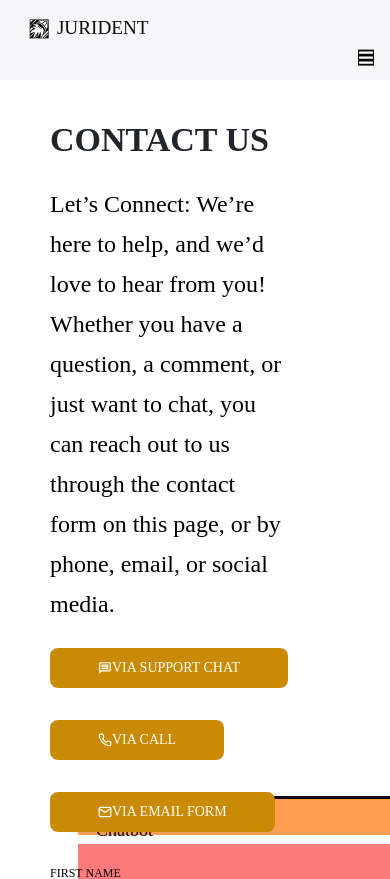
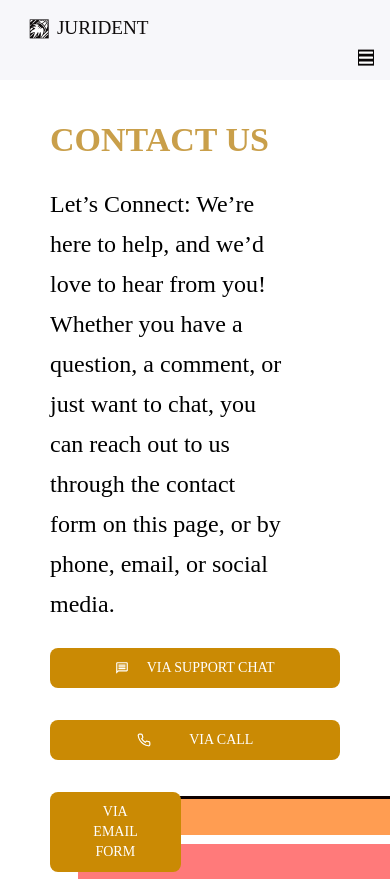
Before and after one commit to vikashchand/jurident, a React (Vite) app: page /Contact in a window 390 px wide. Shown: the top 879 px of the page. Built offline with nearby package versions, Linux system fonts and the light colour scheme; a web font is replaced by a local one.

Commit message:
Update ContactPage.css

```diff
--- a/src/Screen/Contactus/ContactPage.css
+++ b/src/Screen/Contactus/ContactPage.css
@@ -1,9 +1,28 @@
+body{
+    overflow-x: hidden;
+}
+
+@media (max-width: 767px) {
+  body {
+    overflow-x: hidden;
+  }
+
+  .btn1{
+    width: 100%;
+  }
+
+
+
+}
+
 .title{
     font-family: 'Satoshi';
     font-style: normal;
     font-weight: 900;
     font-size: 34px;
     line-height: 40px;
+    color: #C99F4A;
+;
 }
 
     .text{
@@ -11,6 +30,7 @@
         justify-content: space-between;
         align-items: left;
         margin-top: 100px;
+
 
 
 
@@ -57,10 +77,14 @@
         width: 20%;
         justify-content: center;
     }
+    .btn2{
+        width: 45%;
+    }
 
 
 
     .container{
+
         position: absolute;
         margin-top: 4px;
         margin-left: 7%;
```
